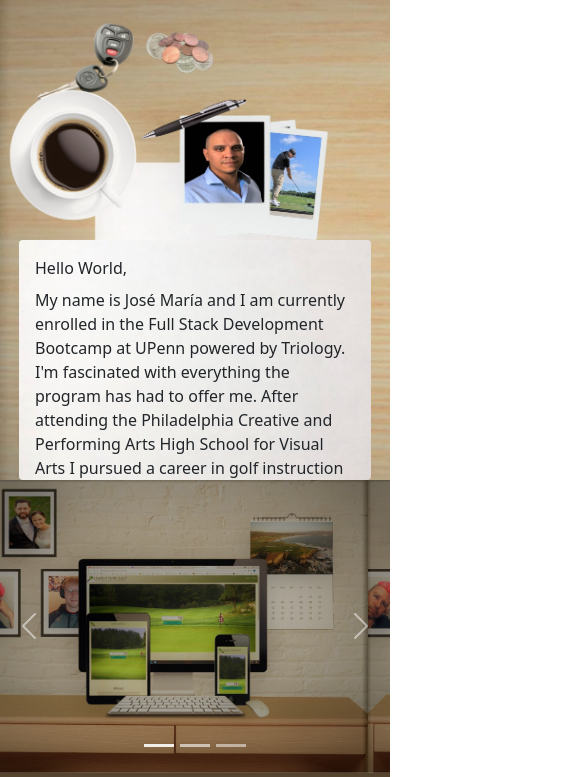
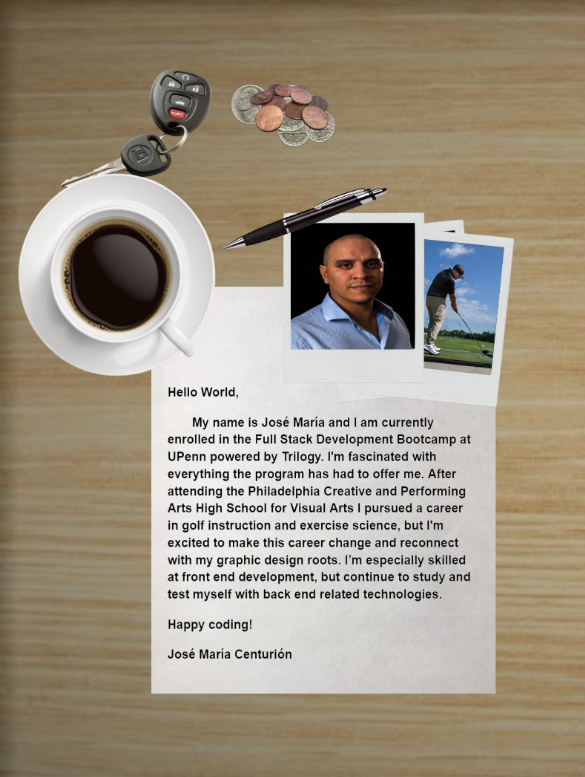
Before and after one commit to chemacenturion/Portfolio_V3, a plain HTML site: page index.html in a window 390 px wide. Shown: the top 777 px of the page, 585 px wide, since content can reach past the window. Drawn offline with nearby package versions, Linux system fonts and the light colour scheme.

Commit message:
troubleshooting responsiveness with new image

```diff
--- a/assets/styles.css
+++ b/assets/styles.css
@@ -10,16 +10,17 @@
 
 .grid__container {
     display: grid;
-    grid-template-columns: 1fr 1.5fr;
+    grid-template-columns: 1fr 3fr;
 }
 
 .grid__container-item-1 {
-    background-image: url(./images/New\ Project\ \(4\)crop.jpg);
-    background-repeat: no-repeat;
-    background-position: center;
-    background-size: cover;
     display: flex;
     justify-content: center;
+    background: linear-gradient( rgb(85, 67, 46), rgb(100, 100, 100));
+}
+
+.desk-image {
+    height: 95vh;
 }
 
 .carousel_links {
--- a/index.html
+++ b/index.html
@@ -12,12 +12,8 @@
 <body>
   <div class="grid__container">
     <div class="grid__container-item-1">
-      <div class="card" id="bio__card" style="width: 22rem;">
-        <div class="card-body">
-          <p class="card-title">Hello World,</p>
-          <p class="card-text" id="card-text">My name is José María and I am currently enrolled in the Full Stack Development Bootcamp at UPenn powered by Triology. I'm fascinated with everything the program has had to offer me. After attending the Philadelphia Creative and Performing Arts High School for Visual Arts I pursued a career in golf instruction and exercise science, but I'm excited to make this career change and reconnect with my graphic design roots.</p>
-        </div>
-      </div>
+      <img class="desk-image" src="./assets/images/New Project (6)cropped.jpg"
+    </div>
     </div>
     <div class="grid__container-item-2">
       <div id="carouselExampleCaptions" class="carousel slide" data-bs-ride="carousel">
```
Also changed, not shown: assets/images/New Project (4)crop.jpg (deleted), assets/images/New Project (5)crop.jpg (deleted), assets/images/New Project (6)cropped.jpg (added).
